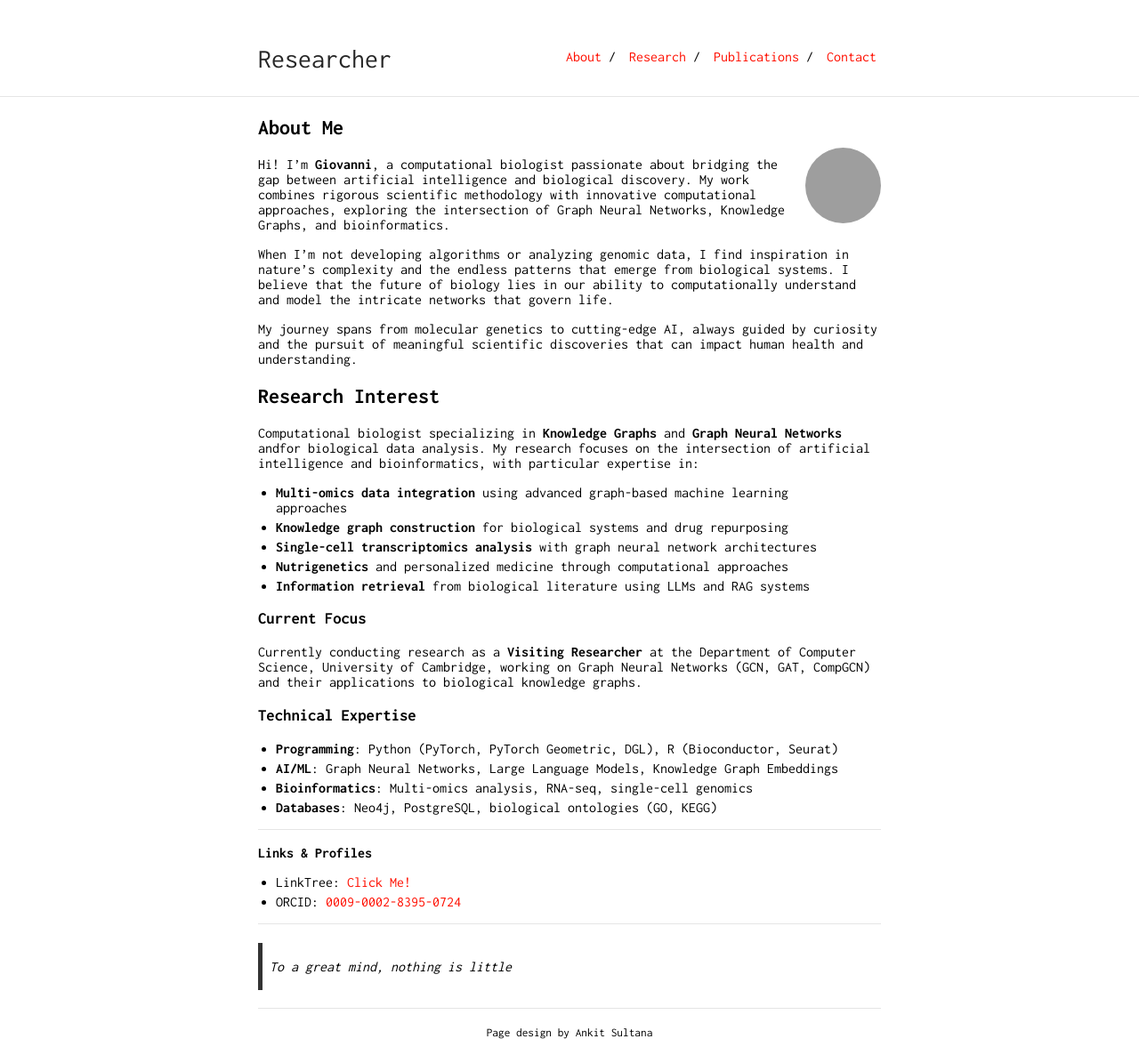
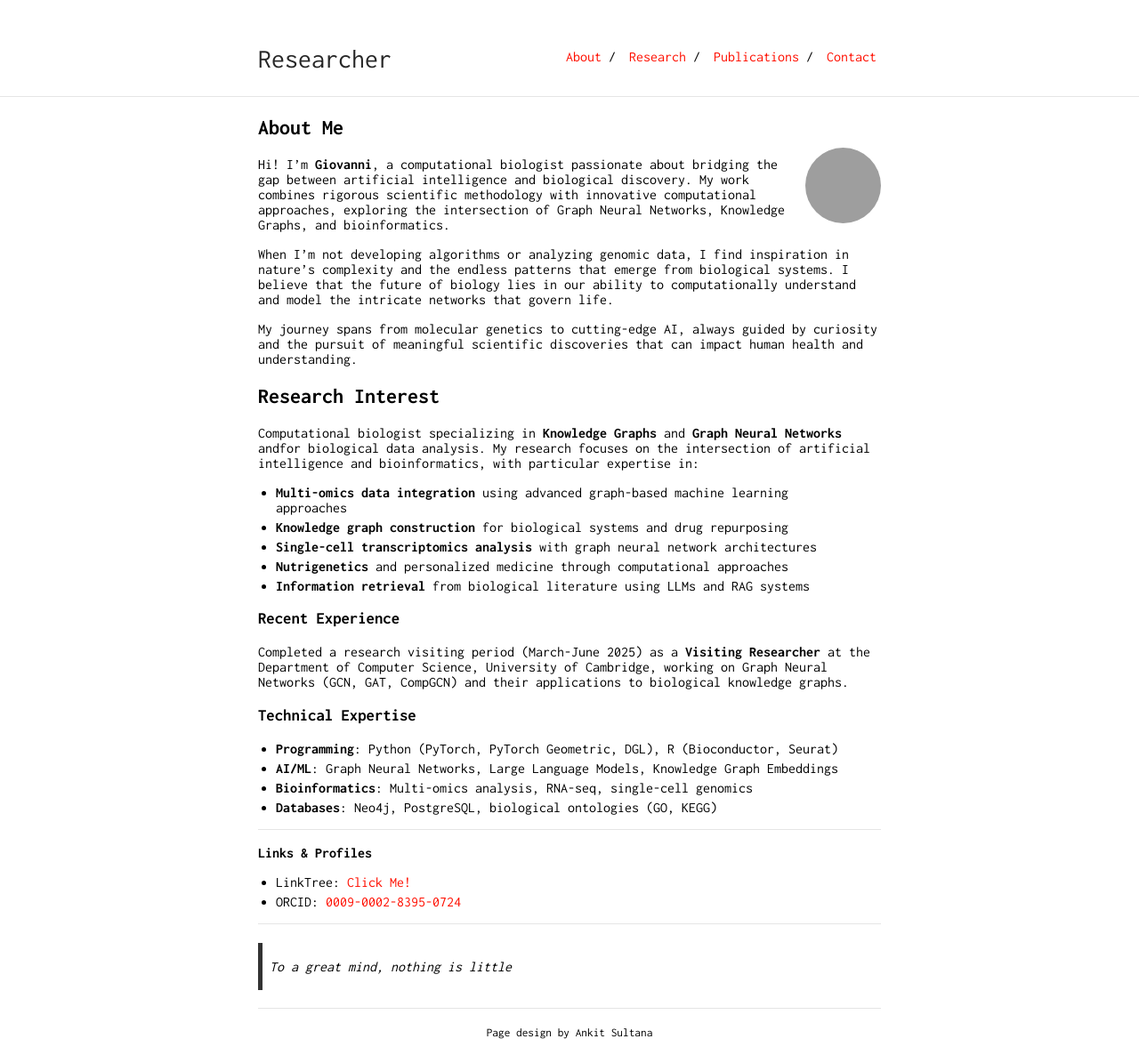
Before and after one commit to johndef64/johndef64.github.io, a Jekyll site: the page built from index.md, in a window 1280 px wide. Shown: the whole page at 89% size. Built offline with Jekyll 4.4.1, drawn with Linux system fonts in a browser that asks for light colours; our own code applies the rules of GitHub Pages for plain Markdown files; grey boxes are pictures that could not be loaded.

Commit message:
Update index.md

```diff
--- a/index.md
+++ b/index.md
@@ -24,8 +24,8 @@ Computational biologist specializing in **Knowledge Graphs** and **Graph Neural
 - **Nutrigenetics** and personalized medicine through computational approaches
 - **Information retrieval** from biological literature using LLMs and RAG systems
 
-### Current Focus
-Currently conducting research as a **Visiting Researcher** at the Department of Computer Science, University of Cambridge, working on Graph Neural Networks (GCN, GAT, CompGCN) and their applications to biological knowledge graphs.
+### Recent Experience
+Completed a research visiting period (March-June 2025) as a **Visiting Researcher** at the Department of Computer Science, University of Cambridge, working on Graph Neural Networks (GCN, GAT, CompGCN) and their applications to biological knowledge graphs.
 
 ### Technical Expertise
 - **Programming**: Python (PyTorch, PyTorch Geometric, DGL), R (Bioconductor, Seurat)
```
